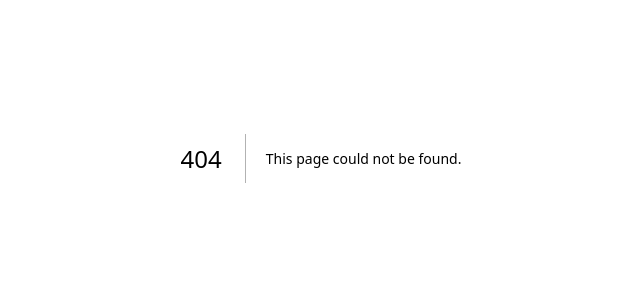
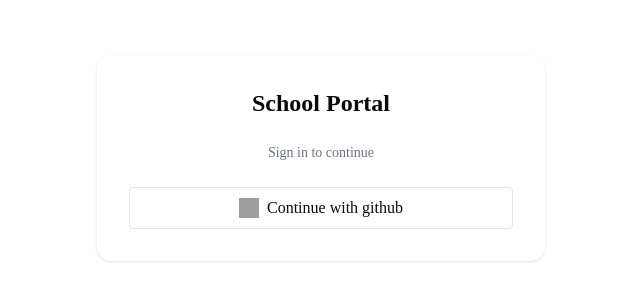
Before and after one commit to dTchnicalDK/schoolManagementSystem, a Next.js app: page /login in a window 1280 px wide. Before the commit this address had no page. Shown: the part 242-542 px from the top of the page, without its empty margins (319-959 px from the left). Built offline with nearby package versions, Linux system fonts and the light colour scheme; grey boxes are pictures that could not be loaded.

Commit message:
now login working propely

```diff
--- /dev/null
+++ b/app/admin/page.tsx
@@ -0,0 +1,7 @@
+import React from "react";
+
+const AdminPage = () => {
+  return <div>admin page</div>;
+};
+
+export default AdminPage;
--- /dev/null
+++ b/app/api/auth/[...nextauth]/route.ts
@@ -0,0 +1,3 @@
+import { handlers } from "@/auth";
+
+export const { GET, POST } = handlers;
--- /dev/null
+++ b/app/dashboard/page.tsx
@@ -0,0 +1,14 @@
+import { auth } from "@/auth";
+import { redirect } from "next/navigation";
+
+export default async function DashboardPage() {
+  const session = await auth();
+  if (!session) redirect("/login");
+
+  return (
+    <div>
+      <h1>Welcome, {session.user?.name}</h1>
+      <p>Email: {session.user?.email}</p>
+    </div>
+  );
+}
--- /dev/null
+++ b/app/login/page.tsx
@@ -0,0 +1,35 @@
+"use client";
+
+import { signIn } from "next-auth/react";
+
+export default function LoginPage() {
+  return (
+    <div className="min-h-screen flex items-center justify-center">
+      <div className="w-full max-w-md p-8 space-y-6 bg-white rounded-xl shadow text-center">
+        <h1 className="text-2xl font-bold">School Portal</h1>
+        <p className="text-gray-500 text-sm">Sign in to continue</p>
+
+        <button
+          onClick={() => signIn("github", { callbackUrl: "/dashboard" })}
+          className="w-full border py-2 rounded hover:bg-gray-50 flex items-center justify-center gap-2"
+        >
+          <img
+            src="https://authjs.dev/img/providers/google.svg"
+            className="w-5 h-5"
+          />
+          Continue with github
+        </button>
+        {/* <button
+          onClick={() => signIn("google", { callbackUrl: "/api/auth/session" })}
+          className="w-full border py-2 rounded hover:bg-gray-50 flex items-center justify-center gap-2"
+        >
+          <img
+            src="https://authjs.dev/img/providers/google.svg"
+            className="w-5 h-5"
+          />
+          Continue with Google
+        </button> */}
+      </div>
+    </div>
+  );
+}
--- /dev/null
+++ b/app/parent/page.tsx
@@ -0,0 +1,7 @@
+import React from "react";
+
+const ParentPage = () => {
+  return <div>parent page</div>;
+};
+
+export default ParentPage;
--- /dev/null
+++ b/auth.config.ts
@@ -0,0 +1,12 @@
+import type { NextAuthConfig } from "next-auth";
+import GitHub from "next-auth/providers/github";
+
+export const authConfig = {
+  providers: [GitHub],
+  pages: { signIn: "/login" },
+  callbacks: {
+    authorized() {
+      return true; // let everything through, handle auth in pages
+    },
+  },
+} satisfies NextAuthConfig;
--- /dev/null
+++ b/auth.ts
@@ -0,0 +1,18 @@
+import NextAuth from "next-auth";
+import { PrismaAdapter } from "@auth/prisma-adapter";
+import { prisma } from "@/lib/prisma";
+import { authConfig } from "./auth.config";
+
+export const { handlers, signIn, signOut, auth } = NextAuth({
+  ...authConfig,
+  adapter: PrismaAdapter(prisma),
+  session: { strategy: "jwt" },
+  callbacks: {
+    async session({ session, token }) {
+      if (token?.sub) {
+        session.user.id = token.sub;
+      }
+      return session;
+    },
+  },
+});
--- /dev/null
+++ b/middleware.ts
@@ -0,0 +1,8 @@
+import NextAuth from "next-auth";
+import { authConfig } from "./auth.config";
+
+export const { auth: middleware } = NextAuth(authConfig);
+
+export const config = {
+  matcher: ["/((?!api|_next/static|_next/image|favicon.ico).*)"],
+};
--- a/package.json
+++ b/package.json
@@ -35,8 +35,5 @@
     "tailwindcss": "^4",
     "tsx": "^4.21.0",
     "typescript": "^5"
-  },
-  "prisma": {
-    "seed": "tsx prisma/seed.ts"
   }
 }
--- a/prisma/seed.ts
+++ /dev/null
@@ -1,26 +0,0 @@
-import { PrismaClient } from "@prisma/client";
-
-const prisma = new PrismaClient();
-
-async function main() {
-  const user = await prisma.user.create({
-    data: {
-      email: "test@school.com",
-      name: "Test User",
-    },
-  });
-
-  console.log("✅ Created user:", user);
-
-  const allUsers = await prisma.user.findMany();
-  console.log("📋 All users:", allUsers);
-}
-
-main()
-  .catch((e) => {
-    console.error("❌ Error:", e);
-    process.exit(1);
-  })
-  .finally(async () => {
-    await prisma.$disconnect();
-  });
--- /dev/null
+++ b/types/next-auth.d.ts
@@ -0,0 +1,17 @@
+import { DefaultSession } from "next-auth";
+import { AdapterUser } from "@auth/core/adapters";
+
+declare module "next-auth" {
+  interface Session {
+    user: {
+      id: string;
+      role: string;
+    } & DefaultSession["user"];
+  }
+}
+
+declare module "@auth/core/adapters" {
+  interface AdapterUser {
+    role: string;
+  }
+}
```
